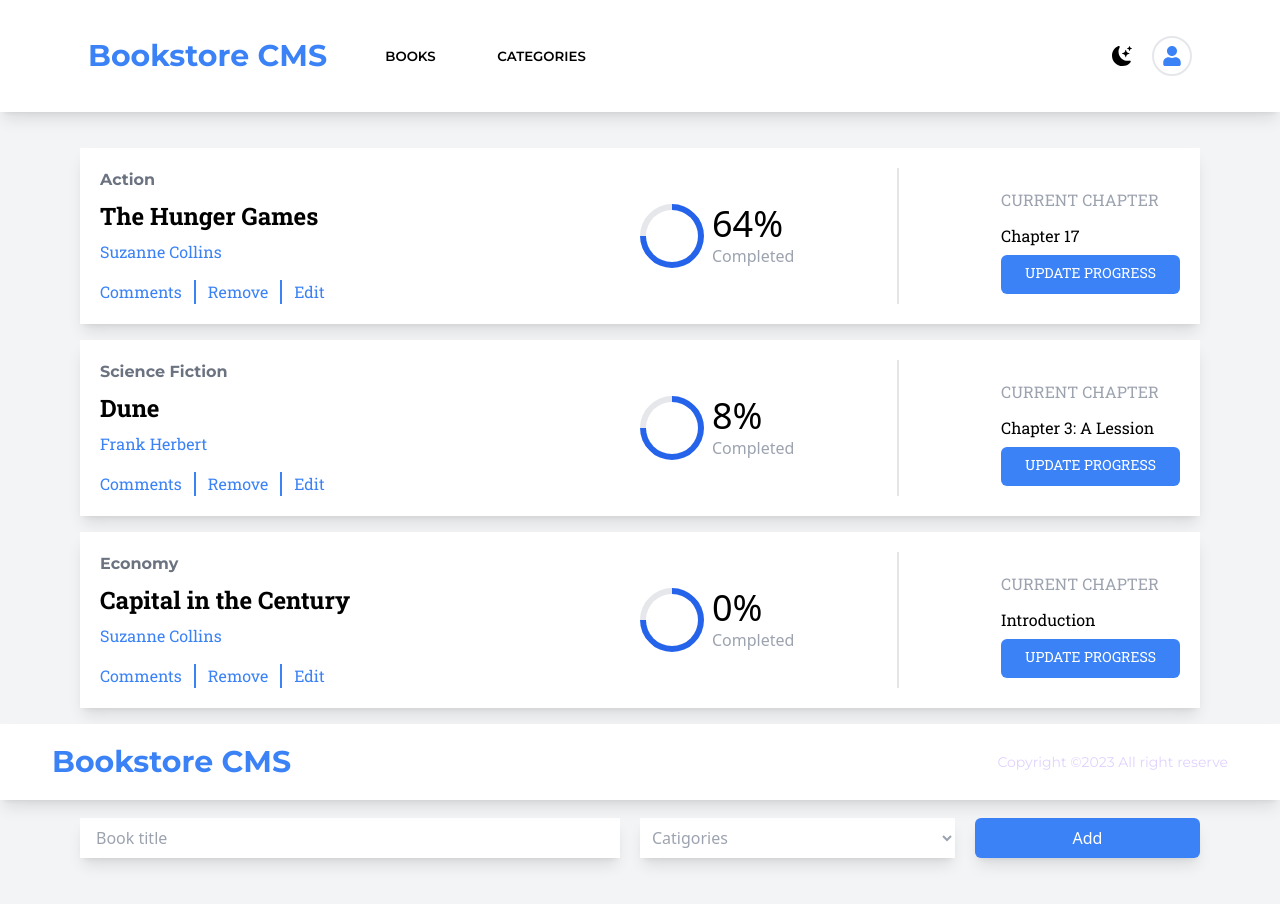
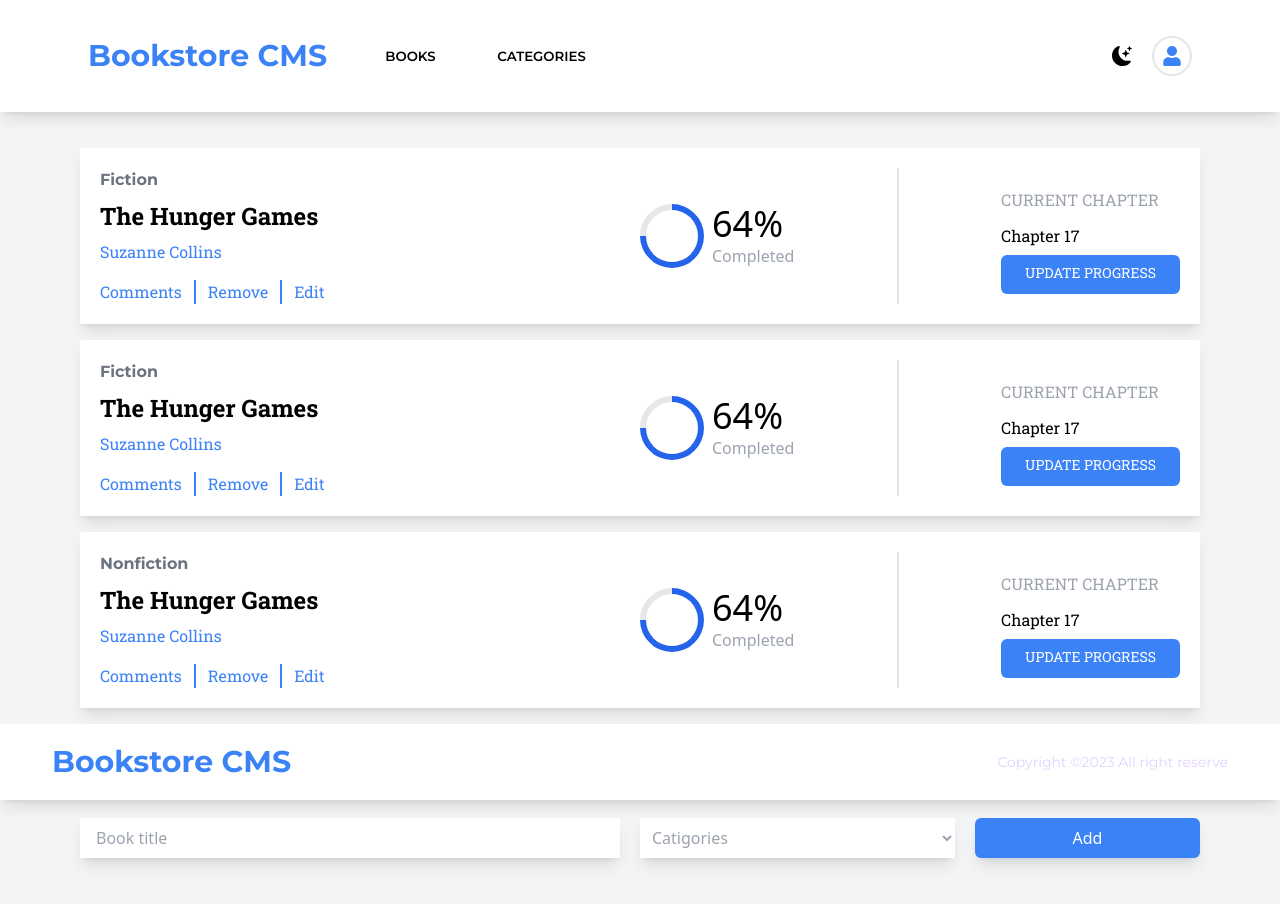
Before and after one commit to evansnyamekye/bookstore, a React (Create React App) app: page / in a window 1280 px wide. Shown: the top 904 px of the page. Built offline with nearby package versions, Linux system fonts and the light colour scheme.

Commit message:
Add Redux store to display books

```diff
--- a/src/App.js
+++ b/src/App.js
@@ -1,6 +1,6 @@
 /* eslint-disable import/no-extraneous-dependencies */
 import { BrowserRouter as Router, Route, Routes } from 'react-router-dom';
-import { useState } from 'react';
+import { useState, useEffect } from 'react';
 import Header from './components/layouts/Header';
 import Footer from './components/layouts/Footer';
 import Books from './components/BookList';
@@ -12,6 +12,11 @@
   const handleDarkMode = () => {
     setDarkMode(!darkMode);
   };
+
+  useEffect(() => {
+    const { body } = document;
+    body.setAttribute('data-theme', darkMode);
+  }, [darkMode]);
 
   return (
     <Router>
--- a/src/components/AddBook.jsx
+++ b/src/components/AddBook.jsx
@@ -1,13 +1,44 @@
 /* eslint-disable import/no-extraneous-dependencies */
 import { v4 as uuidv4 } from 'uuid';
-import PropTypes from 'prop-types';
 import { useState } from 'react';
+import { useDispatch } from 'react-redux';
+import { addNewBook } from '../redux/books/bookSlice';
 
-function AddBook({ handleAdd }) {
+function AddBook() {
+  const dispatch = useDispatch();
+
   const [text, setText] = useState('');
   const [category, setCategory] = useState('');
   const [btnDissable, setBtnDissable] = useState(true);
   const [message, setMessage] = useState('');
+
+  const names = [
+    'William',
+    'Julin',
+    'Mavis',
+    'Derick',
+    'Dublin',
+    'Bismark',
+    'Kwaku',
+    'Onana',
+    'Daniel',
+    'Marain',
+    'Kofi',
+    'Kwesi',
+    'Will',
+    'Aba',
+    'Ethan-OB',
+    'Evans',
+    'Bernard',
+    'Lois',
+    'Karen',
+    'Esi',
+  ];
+
+  function getRandomName() {
+    const randomIndex = Math.floor(Math.random() * names.length);
+    return names[randomIndex];
+  }
 
   const handleText = (e) => {
     if (text === '') {
@@ -33,17 +64,16 @@
 
   const handleSubmit = (e) => {
     e.preventDefault();
+    // const newId = uuidv4();
     if (text.trim().length > 2) {
       const newTodo = {
         id: uuidv4(),
+        title: text,
+        author: getRandomName(),
         category,
-        name: text,
-        director: 'Suzanne Collins',
-        completed: '0%',
-        chapter: 'Introduction',
       };
 
-      handleAdd(newTodo);
+      dispatch(addNewBook(newTodo));
       setMessage(null);
       setText('');
     } else {
@@ -57,10 +87,7 @@
   return (
     <div className="py-5">
       <h2 className="text-2xl text-gray-500 font-bold">Add new book</h2>
-      <form
-        className="py-5 flex gap-5 flex-col justify-between items-center md:flex-row :mdlex-wrap"
-        onSubmit={handleSubmit}
-      >
+      <form className="py-5 flex gap-5 flex-col justify-between items-center md:flex-row :mdlex-wrap" onSubmit={handleSubmit}>
         <div className="w-full">
           <input
             type="text"
@@ -71,35 +98,18 @@
           />
         </div>
         <div className="inline-block w-full md:w-7/12">
-          <select
-            onChange={handleCategory}
-            className="py-2 text-gray-400 bg-white w-full px-2 shadow-lg"
-          >
+          <select onChange={handleCategory} className="py-2 text-gray-400 bg-white w-full px-2 shadow-lg">
             <option value="Catigories">Catigories</option>
             <option value="Action">Action</option>
             <option value="Science Fiction">Science Fiction</option>
             <option value="Economy">Economy</option>
           </select>
         </div>
-        <button
-          type="submit"
-          disabled={btnDissable}
-          className="w-full md:w-5/12 bg-blue-500 py-2 text-white rounded-md hover:bg-blue-700 shadow-lg"
-        >
-          Add
-        </button>
+        <button type="submit" disabled={btnDissable} className="w-full md:w-5/12 bg-blue-500 py-2 text-white rounded-md hover:bg-blue-700 shadow-lg">Add</button>
       </form>
       {message && <div className="messages text-center mt-3">{message}</div>}
     </div>
   );
 }
 
-AddBook.defaultProps = {
-  handleAdd: () => {},
-};
-
-AddBook.propTypes = {
-  handleAdd: PropTypes.func,
-};
-
 export default AddBook;
--- a/src/components/BookList.jsx
+++ b/src/components/BookList.jsx
@@ -1,60 +1,35 @@
-import { useState } from 'react';
+/* eslint-disable import/no-extraneous-dependencies */
+import { useSelector } from 'react-redux';
 import Card from './Card';
 import AddBook from './AddBook';
 
 function BookList() {
-  const [bookList, setBook] = useState([
-    {
-      id: 1,
-      category: 'Action',
-      name: 'The Hunger Games',
-      director: 'Suzanne Collins',
-      completed: '64%',
-      chapter: 'Chapter 17',
-    },
-    {
-      id: 2,
-      category: 'Science Fiction',
-      name: 'Dune',
-      director: 'Frank Herbert',
-      completed: '8%',
-      chapter: 'Chapter 3: A Lession',
-    },
-    {
-      id: 3,
-      category: 'Economy',
-      name: 'Capital in the Century',
-      director: 'Suzanne Collins',
-      completed: '0%',
-      chapter: 'Introduction',
-    },
-  ]);
-
-  const addBook = (newBook) => {
-    setBook([newBook, ...bookList]);
-  };
-
-  const handleDelete = (nid) => {
-    setBook(bookList.filter((todo) => todo.id !== nid));
-  };
+  const { bookItems, count } = useSelector((book) => book.bookItems);
+  if (count < 1) {
+    return (
+      <>
+        <div className="h-screen">
+          <p className="text-center">Empty</p>
+        </div>
+        <AddBook />
+      </>
+    );
+  }
 
   return (
-    <div>
-      {bookList.map((todo) => (
+    <>
+      {bookItems.map((item) => (
         <Card
-          key={todo.id}
-          category={todo.category}
-          name={todo.name}
-          director={todo.director}
-          completed={todo.completed}
-          chapter={todo.chapter}
-          deleteBook={() => handleDelete(todo.id)}
+          key={item.id}
+          id={item.id}
+          title={item.title}
+          author={item.author}
+          category={item.category}
         />
       ))}
       <div className="border-b-2 border-b-gray-200 pt-5" />
-      <AddBook handleAdd={addBook} />
-      {/* <BookList books={books} /> */}
-    </div>
+      <AddBook />
+    </>
   );
 }
 
--- a/src/redux/Store.js
+++ b/src/redux/Store.js
@@ -1,12 +1,12 @@
 /* eslint-disable import/no-extraneous-dependencies */
 import { configureStore } from '@reduxjs/toolkit';
 import categoriesReducer from './categories/categoriesSlice';
-import bookReducer from './books/bookSlice';
+import booksReducer from './books/bookSlice';
 
 export const store = configureStore({
   reducer: {
     categories: categoriesReducer,
-    book: bookReducer,
+    bookItems: booksReducer,
   },
 });
 
--- a/src/redux/books/bookSlice.js
+++ b/src/redux/books/bookSlice.js
@@ -2,24 +2,45 @@
 import { createSlice } from '@reduxjs/toolkit';
 
 const initialState = {
-  books: [],
-  isLoading: false,
-  error: undefined,
+  bookItems: [
+    // Initial state:
+    {
+      item_id: 'item1',
+      title: 'The Great Gatsby',
+      author: 'John Smith',
+      category: 'Fiction',
+    },
+    {
+      item_id: 'item2',
+      title: 'Anna Karenina',
+      author: 'Leo Tolstoy',
+      category: 'Fiction',
+    },
+    {
+      item_id: 'item3',
+      title: 'The Selfish Gene',
+      author: 'Richard Dawkins',
+      category: 'Nonfiction',
+    },
+  ],
+  count: 4,
+  isloading: true,
 };
 
 const bookSlice = createSlice({
-  name: 'book',
+  name: 'books',
   initialState,
   reducers: {
-    addBook: (state, action) => {
-      state.books.push(action.payload);
+    addNewBook: (state, action) => {
+      state.bookItems.push(action.payload);
     },
     removeItem: (state, action) => {
       const itemId = action.payload;
-      state.cartItems = state.cartItems.filter((item) => item.id !== itemId);
+      state.bookItems = state.bookItems.filter((item) => item.id !== itemId);
     },
   },
 });
 
-export const { addBook, removeItem } = bookSlice.actions;
+export const { addNewBook, removeItem } = bookSlice.actions;
+
 export default bookSlice.reducer;
--- a/src/redux/categories/categoriesSlice.js
+++ b/src/redux/categories/categoriesSlice.js
@@ -7,8 +7,9 @@
 };
 
 const categoriesSlice = createSlice({
-  name: 'categories',
+  name: 'books',
   initialState,
+
   reducers: {
     getCategoryStatus: (state, action) => {
       state.categories = action.payload === 'Under construction'
```
